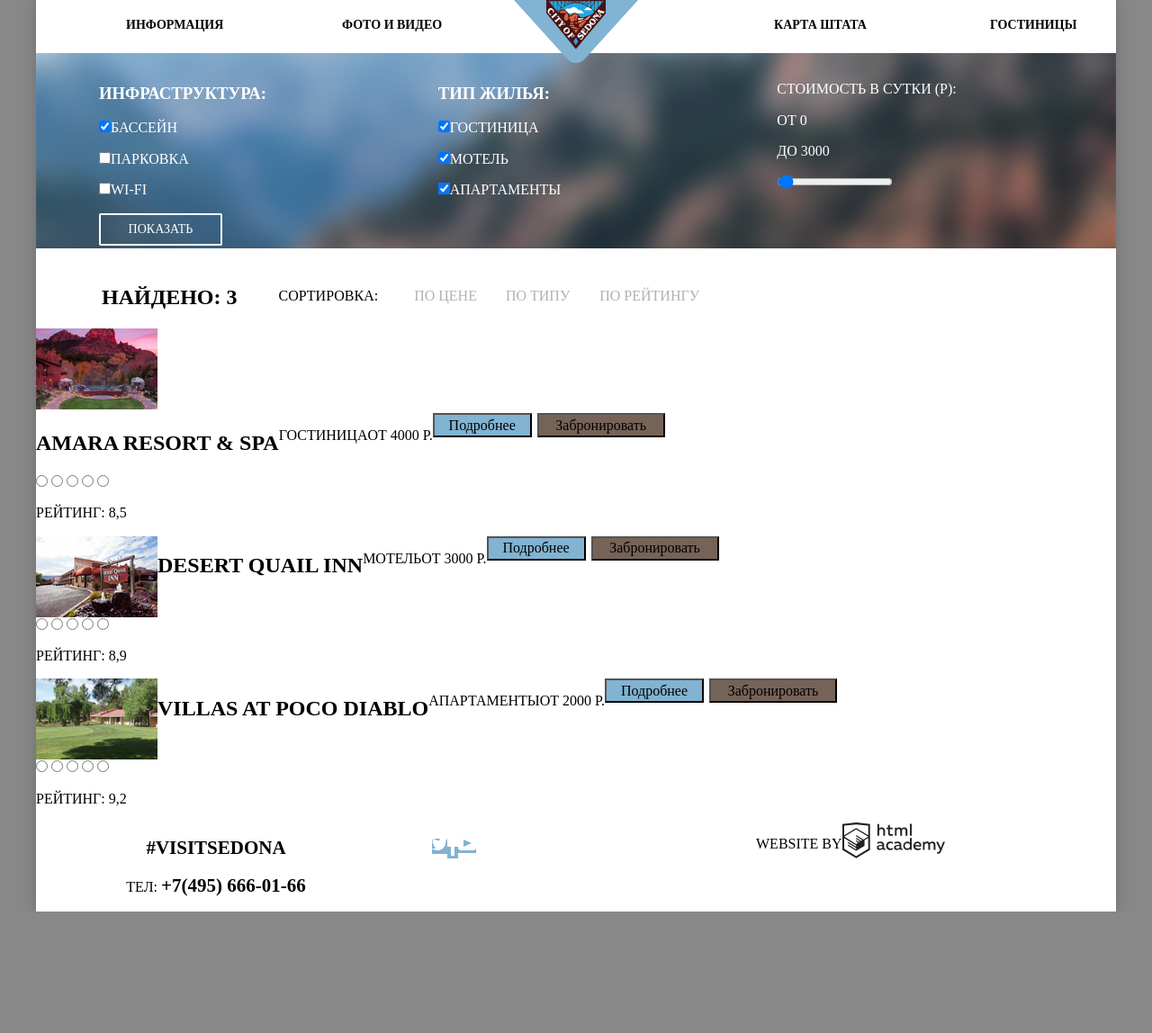
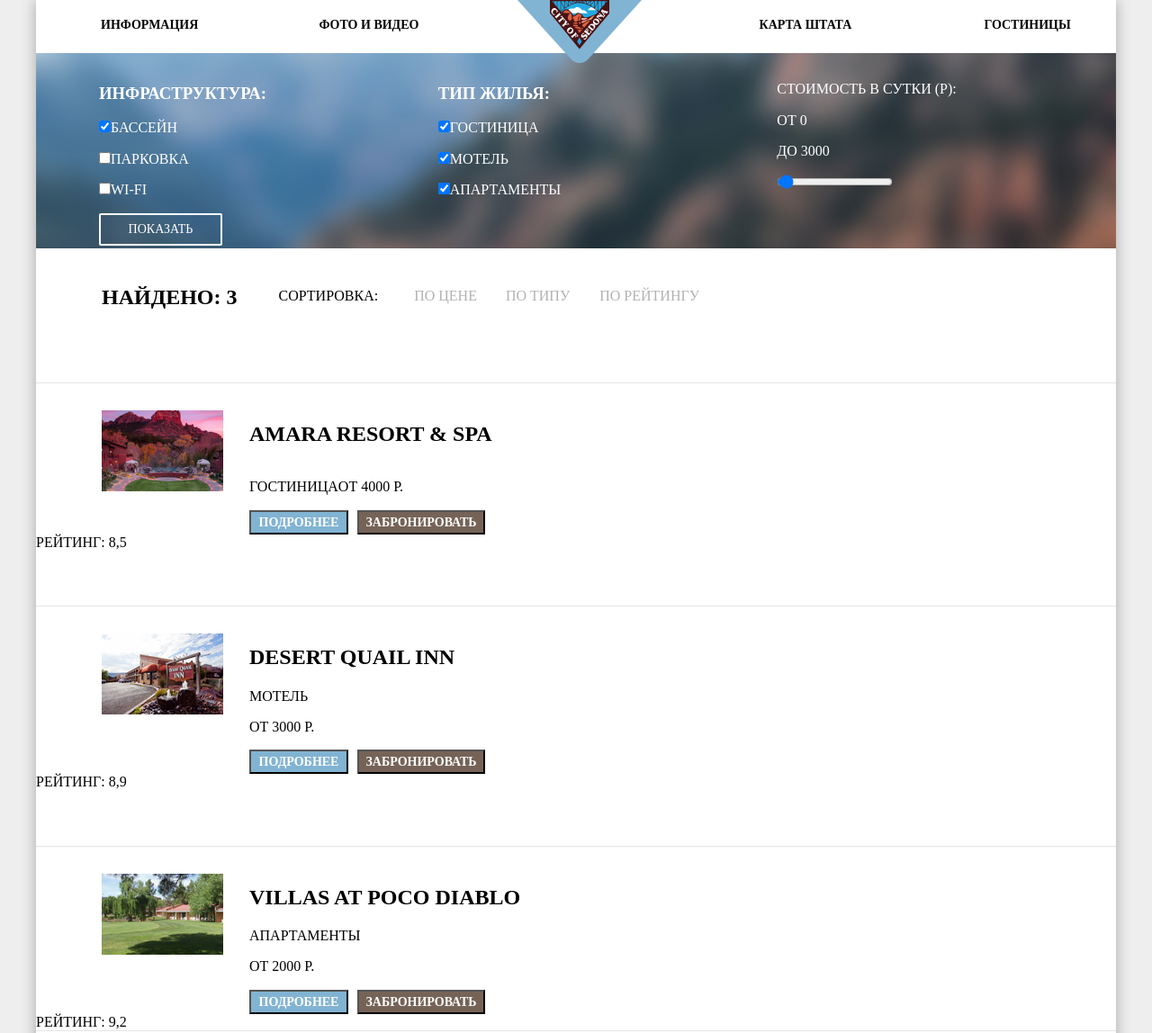
Before and after one commit to Dmitriy916/1704471-sedona-30, a plain HTML site: page catalog.html in a window 1280 px wide. Shown: the top 1148 px of the page at 90% size. Before the commit the page ends 1013 px from the top, so only its background shows below. Drawn offline with Linux system fonts and the light colour scheme.

Commit message:
Отправляю на проверку

```diff
--- a/catalog.html
+++ b/catalog.html
@@ -16,12 +16,12 @@
    <header class="main__header">
       <nav class="main__navigation">
           <div class="cite__navigation">
-            <a class="nav__link" href="#">Информация</a></li>
-            <a class="nav__link" href="catalog.html">Фото и видео</a></li>
-            <a class="main header-logo" href="index.html">
-            <img class="nav-logo" src="img/logo.svg" widht="138" height="70" alt="Логотип Sedona">
+            <a class="nav__info" href="#">Информация</a></li>
+            <a class="nav__foto" href="catalog.html">Фото и видео</a></li>
+            <a class="nav-logo" href="index.html">
+            <img class="header-logo" src="img/logo.svg" widht="138" height="70" alt="Логотип Sedona">
             </a>
-            <a class="nav__link" href="#">Карта штата</a></li>
+            <a class="nav__maps" href="#">Карта штата</a></li>
             <a class="nav__link" href="#">Гостиницы</a></li>
           </div>
       </nav>
@@ -67,74 +67,62 @@
    <section class="booking-section">
       <form action="https://echo.htmlacademy.ru" method="POST">
       <div class="booking-block">
+         <div class="booking-hotel">
           <img src="img/Layer 21.jpg" width="135" height="90" alt="Amara Resort & Spa">
-         <div class="booking-hotel">
+            <div class="booking">
               <h2 class="booking-hotel__head">Amara Resort & Spa</h2>
+              <div class="hotel-title">
                 <p class="booking-hotel__title">Гостиница</p>
                 <p class="booking-hotel__subtitle">От 4000 Р.</p>
-            <button class="button button-details" type="submit">Подробнее</button>
+              </div>
+              <button class="button button-details" href="#">Подробнее</button>
               <button class="button button-tobook" type="submit">Забронировать</button>
             </div>
-         <div class="booking-block__input">
-            <input type="radio" id="star-5" name="rating" value="5">
-            <label for="star-5" title="Оценка «5»"></label>
-            <input type="radio" id="star-4" name="rating" value="4">
-            <label for="star-4" title="Оценка «4»"></label>
-            <input type="radio" id="star-3" name="rating" value="3">
-            <label for="star-3" title="Оценка «3»"></label>
-            <input type="radio" id="star-2" name="rating" value="2">
-            <label for="star-2" title="Оценка «2»"></label>
-            <input type="radio" id="star-1" name="rating" value="1">
-            <label for="star-1" title="Оценка «1»"></label>
-            <p>Рейтинг: 8,5</p>
+          </div>
+          <div class="rating">
+            <div class="stars">
+              <span class="visually-hidden"></span>
+            </div>
+            <span class="rating-text">Рейтинг: 8,5</span>
+          </div>
          </div>
          <div class="booking-motel">
             <img src="img/Layer 89 copy.jpg" width="135" height="90" alt="Desert Quail Inn">
+            <div class="booking">
               <h2 class="booking-motel__head">Desert Quail Inn</h2>
               <p class="booking-motel__title">Мотель</p>
               <p class="booking-motel__subtitle">От 3000 Р.</p>
               <button class="button button-details" type="submit">Подробнее</button>
               <button class="button button-tobook" type="submit">Забронировать</button>
             </div>
-         <div class="booking-input">
-            <input type="radio" id="star-5" name="rating" value="5">
-            <label for="star-5" title="Оценка «5»"></label>
-            <input type="radio" id="star-4" name="rating" value="4">
-            <label for="star-4" title="Оценка «4»"></label>
-            <input type="radio" id="star-3" name="rating" value="3">
-            <label for="star-3" title="Оценка «3»"></label>
-            <input type="radio" id="star-2" name="rating" value="2">
-            <label for="star-2" title="Оценка «2»"></label>
-            <input type="radio" id="star-1" name="rating" value="1">
-            <label for="star-1" title="Оценка «1»"></label>
-            <p>Рейтинг: 8,9</p>
+         </div>
+         <div class="rating">
+          <div class="stars">
+            <span class="visually-hidden"></span>
+          </div>
+          <span class="rating-text">Рейтинг: 8,9</span>
+        </div>
          </div>
          <div class="booking-apartments">
             <img src="img/Rectangle.jpg" width="135" height="90" alt="Villas at Poco Diablo">
+            <div class="booking">
               <h2 class="booking-apartments__head">Villas at Poco Diablo</h2>
               <p class="booking-apartments__title">Апартаменты</p>
               <p class="booking-apartments__subtitle">От 2000 Р.</p>
               <button class="button button-details" type="submit">Подробнее</button>
               <button class="button button-tobook" type="submit">Забронировать</button>
             </div>
-         <div class="block-booking__input">
-            <input type="radio" id="star-5" name="rating" value="5">
-            <label for="star-5" title="Оценка «5»"></label>
-            <input type="radio" id="star-4" name="rating" value="4">
-            <label for="star-4" title="Оценка «4»"></label>
-            <input type="radio" id="star-3" name="rating" value="3">
-            <label for="star-3" title="Оценка «3»"></label>
-            <input type="radio" id="star-2" name="rating" value="2">
-            <label for="star-2" title="Оценка «2»"></label>
-            <input type="radio" id="star-1" name="rating" value="1">
-            <label for="star-1" title="Оценка «1»"></label>
-            <p>Рейтинг: 9,2</p>
+         </div>
+         <div class="rating">
+          <div class="stars">
+            <span class="visually-hidden"></span>
+          </div>
+          <span class="rating-text">Рейтинг: 9,2</span>
+        </div>
          </div>
       </div>
    </form>
-
    </section>
-
 </main>
 <footer class="main__footer">
    <section class="footer__contact">
--- a/css/style.css
+++ b/css/style.css
@@ -1,7 +1,7 @@
 .page{
-background: #888888;
 text-transform: uppercase;
 color: var(--basic-black);
+background-color: #EEEEEE;
 }
 /* Variables */
 :root{
@@ -12,11 +12,12 @@ color: var(--basic-black);
 }
 .page__body{
 display: flex;
+width: 1200px;
+margin-left: auto;
+margin-right: auto;
 flex-direction: column;
 font-family: 'PT Sans' sans-serif;
-max-width: 1200px;
-margin: 0 auto;
-box-shadow: 0 0 15px rgba(0, 0, 0, .2);
+box-shadow: 0 0 15px rgba(0, 0, 0, 0.3);
 background: var(--basic-white);
 }
 img {
@@ -26,27 +27,54 @@ height: auto;
 
 /* Navigation */
 .header-logo{
-text-align: center;
+position: relative;
+z-index: 1;
+width: 138px;
+height: 70px;
+padding-left: 110px;
 }
 .cite__navigation{
 list-style: none;
-display: grid;
-grid-template-columns: 1fr 1fr 1fr 1fr 1fr;
+display: flex;
+flex-direction: row;
+/*display: grid;
+grid-template-columns: 1fr 1fr 1fr 1fr 1fr;*/
+}
+.nav__info{
+color: var(--basic-black);;
+font-size: 14px;
+line-height: 26px;
+font-weight: bold;
+text-decoration: none;
+margin-top: 15px;
+margin-left: 72px;
+}
+.nav__foto{
+color: var(--basic-black);;
+font-size: 14px;
+line-height: 26px;
+font-weight: bold;
+text-decoration: none;
+margin-top: 15px;
+margin-left: 134px;
+}
+.nav__maps{
+color: var(--basic-black);;
+font-size: 14px;
+line-height: 26px;
+padding-left: 130px;
+font-weight: bold;
+text-decoration: none;
+margin-top: 15px;
 }
 .nav__link{
 color: var(--basic-black);;
 font-size: 14px;
 line-height: 26px;
+padding-left: 147px;
 font-weight: bold;
 text-decoration: none;
-padding-left: 100px;
 margin-top: 15px;
-}
-.nav-logo{
-position: relative;
-z-index: 1;
-width: 138px;
-height: 70px;
 }
 .nav__link::before{
 color: var(--basic-black);
@@ -55,6 +83,33 @@ color: var(--basic-black);
 color: var(--basic-blue);
 }
 .nav__link::after{
+opacity: 0.3;
+}
+.nav__maps:before{
+color: var(--basic-black);
+}
+.nav__maps:hover{
+color: var(--basic-blue);
+}
+.nav__maps:after{
+opacity: 0.3;
+}
+.nav__foto:before{
+color: var(--basic-black);
+}
+.nav__foto:hover{
+color: var(--basic-blue);
+}
+.nav__foto:after{
+opacity: 0.3;
+}
+.nav__info:before{
+color: var(--basic-black);
+}
+.nav__info:hover{
+color: var(--basic-blue);
+}
+.nav__info:after{
 opacity: 0.3;
 }
 
@@ -71,7 +126,6 @@ font-size: 21px;
 /* hero */
 .hero{
 background: url(../img/background\ photo.jpg);
-position: absolute;
 max-width: 1200px;
 height: 509px;
 transform: translate(0, -15px);
@@ -80,6 +134,7 @@ transform: translate(0, -15px);
 max-width: 1200px;
 height: 57px;
 position: relative;
+bottom: -25px;
 }
 .hero__welcome{
 position: relative;
@@ -94,7 +149,7 @@ height: 350px;
 text-align: center;
 }
 .content__head{
-margin-top: 10%;
+margin-top: 43px;
 text-align: center;
 font-size: 21px;
 line-height: 26px;
@@ -181,36 +236,81 @@ opacity: 0.3;
 }
 
 /* booking-section */
+.booking{
+margin-left: 29px;
+margin-top: 23px;
+}
 .booking-hotel{
+display: flex;
+margin-top: 60px;
+border-top: 1px solid #E5E5E5;;
+}
+.booking-hotel img{
+margin-top: 30px;
+margin-left: 73px;
+object-fit: contain;
+width: 135px;
+height: 90px;
+}
+.hotel-title{
 display: flex;
 }
 .button-details{
+font-size: 14px;
+line-height: 21px;
 margin-right: 6px;
 width: 110px;
 height: 27px;
+color: #ffffff;
 background-color: #81B3D2;
+text-transform: uppercase;
+font-weight: bold;
 }
 .button-tobook{
-  width: 142px;
-  height: 27px;
-  background-color: #766357;
+font-size: 14px;
+line-height: 21px;
+width: 142px;
+height: 27px;
+background-color: #766357;
+color: #ffffff;
+font-weight: bold;
+text-transform: uppercase;
 }
 .booking-motel{
 display: flex;
+margin-top: 61px;
+border-top: 1px solid #E5E5E5;;
+}
+.booking-motel img{
+margin-top: 30px;
+object-fit: contain;
+width: 135px;
+height: 90px;
+margin-left: 73px;
 }
 .booking-apartments{
 display: flex;
+margin-top: 61px;
+border-top: 1px solid #E5E5E5;;
+}
+.booking-apartments img{
+margin-top: 30px;
+object-fit: contain;
+width: 135px;
+height: 90px;
+margin-left: 73px;
 }
 
 /* City */
 .city{
-display: grid;
-grid-template-columns: 1fr 1fr;
-margin: 50px 0px 50px 0px;
+display: flex;
 }
 .city-block{
+width: 400px;
+height: 256px;
+padding-top: 47px;
 text-align: center;
-margin-left: 30px;
+background-color: #81B3D2;
 }
 .real__city{
 font-size: 21px;
@@ -228,8 +328,9 @@ line-height: 21px;
 font-weight: normal;
 }
 .city__foto{
-  width: 800px;
-  height: 256px;
+object-fit: cover;
+width: 800px;
+height: 100%;
 }
 
  /* Offers */
@@ -272,13 +373,20 @@ font-weight: normal;
 }
 
 /* davil-bridge */
+.images-bridge{
+width: 800px;
+height: 100%;
+object-fit: cover;
+}
 .davil-bridge{
-display: grid;
-grid-template-columns: 1fr 1fr;
+display: flex;
 }
 .bridge-block{
+  width: 400px;
+  height: 256px;
+  padding-top: 50px;
   text-align: center;
-margin-right: 30px;
+  background-color: #81B3D2;
 }
 .title__bridge{
 font-size: 21px;
@@ -298,10 +406,12 @@ font-weight: normal;
 
 /* features */
 .fetures__list{
+background: #EEEEEE;
 text-align: center;
 display: grid;
 grid-template-columns: 1fr 1fr 1fr;
-margin: 50px 0px 50px 0px;
+padding-top: 47px;
+height: 256px;
 }
 .features__item h2{
 font-size: 21px;
@@ -334,8 +444,11 @@ font-weight: normal;
 }
 
 /* search-section */
+.map{
+position: absolute;
+
+}
 .search-block{
-display: block;
 text-align: center;
 }
 .search-section__head{
@@ -345,6 +458,7 @@ text-align: center;
 font-size: 30px;
 line-height: 24px;
 font-weight: bold;
+padding-top: 58px;
 }
 .search-section__head p{
 font-size: 14px;
@@ -360,6 +474,7 @@ height: 86px;
 font-size: 21px;
 line-height: 26px;
 font-weight: bold;
+text-transform: uppercase;
 }
 .search-section__button::before{
 color: #FFFFFF;
@@ -386,17 +501,28 @@ line-height: 26px;
 font-weight: bold;
 }
 .button-block{
+  position: relative;
 padding: 55px 55px 54px 55px;
+margin: auto;
+background: #FFFFFF;
+width: 568px;
+height: 395px;
+box-shadow: 0px 7px 15px rgba(0, 1, 1, 0.15);
+}
+.date-arrival{
+margin-left: 10px;
 }
 .input-date__arrival{
 margin-bottom: 29px;
 width: 346px;
 height: 38px;
+background-color: #F2F2F2;
 }
 .input-date__departure{
 width: 346px;
 height: 38px;
 margin-bottom: 30px;
+background-color: #F2F2F2;
 }
 .block-date{
 font-size: 14px;
@@ -404,7 +530,9 @@ line-height: 26px;
 font-weight: bold;
 }
 .block-people{
-display: grid;
+display: flex;
+justify-content: center;
+margin-bottom: 54px;
 }
 .block-adults label{
 font-size: 14px;
@@ -424,6 +552,7 @@ width: 458px;
 height: 58px;
 background-color: var(--basic-blue);
 font-weight: bold;
+text-transform: uppercase;
 }
 .btn:before{
 color: #FFFFFF;
@@ -451,13 +580,30 @@ font-weight: bold;
 }
 
 /* Footer */
+.social__button{
+display: flex;
+align-items: center;
+justify-content: center;
+width: 43px;
+height: 43px;
+color: inherit;
+}
+.footer__social{
+padding-top: 30px;
+display: flex;
+flex-wrap: wrap;
+justify-content: space-between;
+}
 .main__footer{
 text-align: center;
 display: grid;
 grid-template-columns: 1fr 1fr 1fr;
 background: rgba(255, 255, 255, 0.9);
+border-top: 1px solid #E5E5E5;
 }
 .footer__contact a{
+margin-top: 23px;
+margin-left: px;
 color: var(--basic-black);
 font-size: 21px;
 line-height: 26px;
@@ -474,8 +620,10 @@ font-weight: bold;
 display: flex;
 list-style: none;
 text-align: center;
+margin: 0 auto;
 }
 .social__button{
+margin: 6px;
 background-color:var(--basic-blue);
 }
 .social__button:before{
@@ -487,20 +635,23 @@ background-color:  #669EC0;
 .social__button:after{
 background-color: #5496BD;
 }
-/*.footer-title{
+.footer-title{
 display: flex;
-width: 74px;
-margin-top: auto;
 columns: var(--basic-black);
 font-size: 14px;
 line-height: 26px;
 font-weight: normal;
+margin-bottom: 45px;
+margin-top: 49px;
 }
- .footer-img{
+.footer-img{
 display: flex;
 margin-left: 10px;
+margin-bottom: 43px;
+margin-top: 40px;
 color: #231F20;
-} */
+}
 .footer__website{
+background: rgba(255, 255, 255, 0.9);
 display: flex;
 }
```
Also changed, not shown: index.html (+17 -14 lines), img/Rectangle.svg (added), img/calendar.svg (added), img/map.jpg (added), img/welcome.png (deleted), img/welcome.svg (added). Lines whose indentation alone changed are shown as unchanged.
